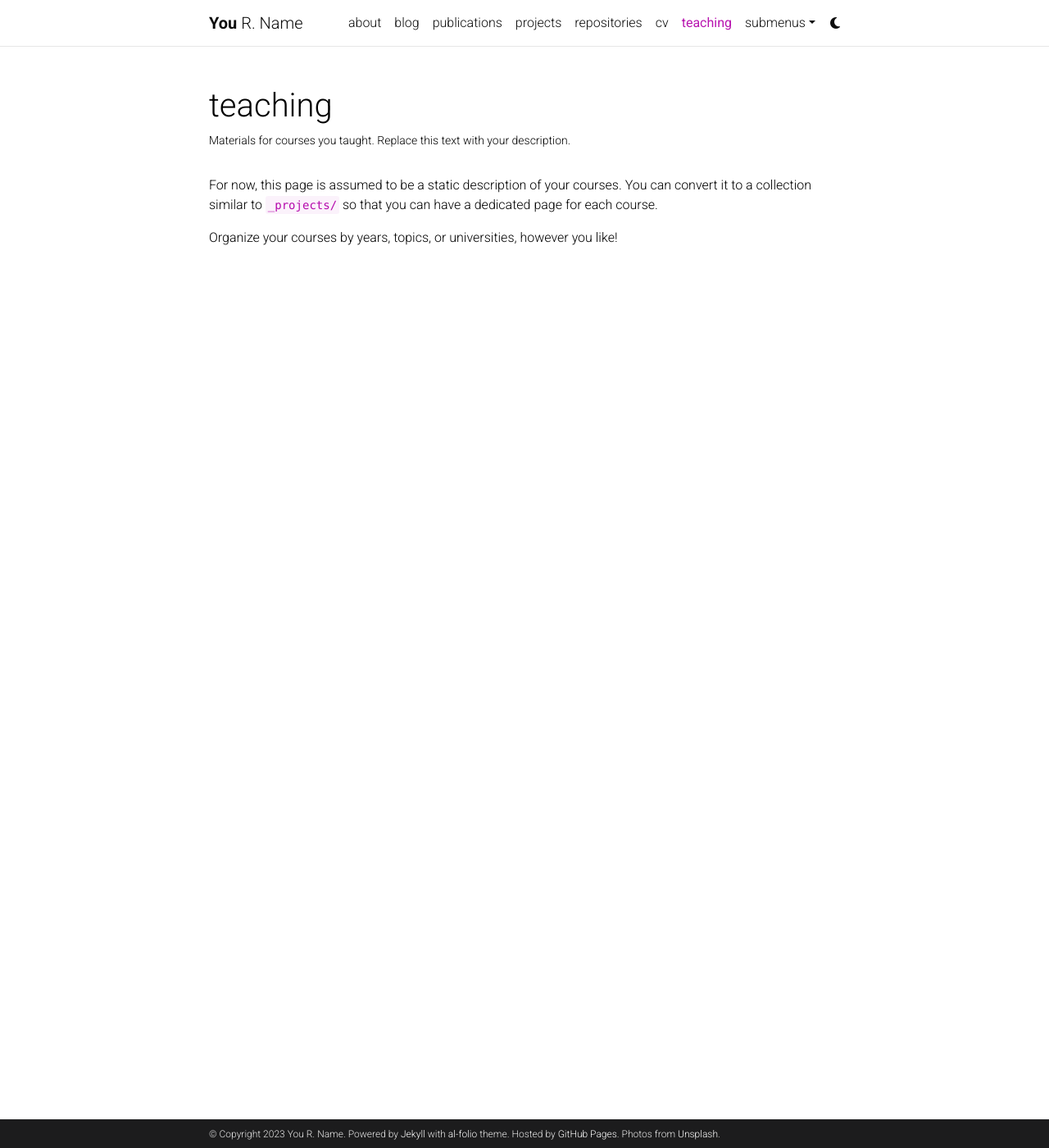
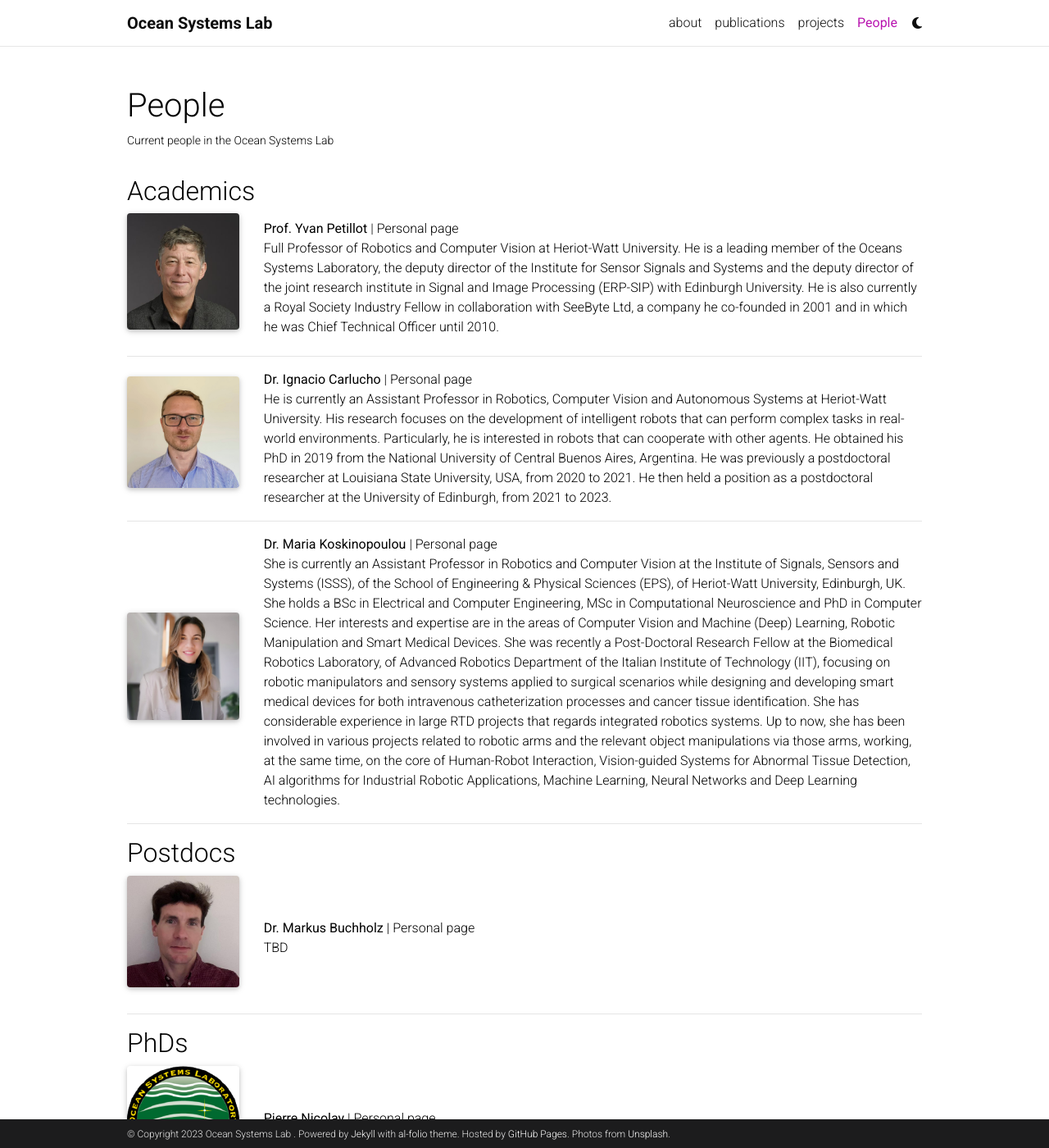
Before and after one commit to oceansystemslab/oceansystemslab.github.io, a Jekyll site: the page built from _pages/teaching.md, in a window 1280 px wide and 1400 px high. Shown: the whole window at 82% size. Built offline with Jekyll 4.4.1, drawn with Linux system fonts in a browser that asks for light colours; full-size pictures stand in for the smaller copies a plugin makes; comment, search, counter and statistics services are not loaded; a style sheet for code colours, icons or effects is not loaded.

```diff
--- a/_config.yml
+++ b/_config.yml
@@ -3,9 +3,9 @@
 # -----------------------------------------------------------------------------
 
 title: blank # the website title (if blank, full name will be used instead)
-first_name: You
-middle_name: R.
-last_name: Name
+first_name: Ocean Systems Lab
+middle_name:
+last_name:
 email: you@example.com
 description: > # the ">" symbol means to ignore newlines until "footer_text:"
   A simple, whitespace theme for academics. Based on [*folio](https://github.com/bogoli/-folio) design.
@@ -16,10 +16,10 @@ footer_text: >
 keywords: jekyll, jekyll-theme, academic-website, portfolio-website  # add your own keywords or leave empty
 
 lang: en # the language of your site (for example: en, fr, cn, ru, etc.)
-icon: ⚛️  # the emoji used as the favicon (alternatively, provide image name in /assets/img/)
+icon: OSL.png  # the emoji used as the favicon (alternatively, provide image name in /assets/img/)
 
-url: https://alshedivat.github.io # the base hostname & protocol for your site
-baseurl: /al-folio # the subpath of your site, e.g. /blog/
+url: https://oceansystemslab.github.io # the base hostname & protocol for your site
+baseurl:  # the subpath of your site, e.g. /blog/
 last_updated: false # set to true if you want to display last updated in the footer
 impressum_path:  # set to path to include impressum link in the footer, use the same path as permalink in a page, helps to conform with EU GDPR
 
@@ -55,7 +55,7 @@ navbar_fixed: true
 footer_fixed: true
 
 # Dimensions
-max_width: 800px
+max_width: 1000px
 
 # TODO: add layout settings (single page vs. multi-page)
 
@@ -129,17 +129,17 @@ permalink: /blog/:year/:title/
 
 # Pagination
 pagination:
-  enabled: true
+  enabled: false
 
 related_blog_posts:
-  enabled: true
+  enabled: false
   max_related: 5
 
 # Giscus comments (RECOMMENDED)
 # Follow instructions on https://giscus.app/ to setup for your repo to fill out
 # the information below.
 giscus:
-  repo: alshedivat/al-folio      # <your-github-user-name>/<your-github-repo-name>
+  repo: oceansystemslab/al-folio      # <your-github-user-name>/<your-github-repo-name>
   repo_id: MDEwOlJlcG9zaXRvcnk2MDAyNDM2NQ==
   category: Comments             # name of the category under which discussions will be created
   category_id: DIC_kwDOA5PmLc4CTBt6
--- a/_includes/header.html
+++ b/_includes/header.html
@@ -53,13 +53,13 @@
               </li>
               {% if site.blog_nav_title %}
               <!-- Blog -->
-              <li class="nav-item {% if page.url contains 'blog' %}active{% endif %}">
+              <!--li class="nav-item {% if page.url contains 'blog' %}active{% endif %}">
                 <a class="nav-link" href="{{ '/blog/' | relative_url }}">{{ site.blog_nav_title }}
                   {%- if page.url contains 'blog' -%}
                   <span class="sr-only">(current)</span>
                   {%- endif -%}
                 </a>
-              </li>
+              </li-->
               {%- endif %}
 
               <!-- Other pages -->
--- a/_pages/teaching.md
+++ b/_pages/teaching.md
@@ -1,12 +1,80 @@
 ---
 layout: page
-permalink: /teaching/
-title: teaching
-description: Materials for courses you taught. Replace this text with your description.
+permalink: /people/
+title: People
+description: Current people in the Ocean Systems Lab
 nav: true
 nav_order: 5
 ---
 
-For now, this page is assumed to be a static description of your courses. You can convert it to a collection similar to `_projects/` so that you can have a dedicated page for each course.
 
-Organize your courses by years, topics, or universities, however you like!
+
+## Academics
+
+
+<div class="row align-items-center">
+    <div class="col-2">
+      {% include figure.html path="assets/img/profiles/yvan.jpg" title="example image" class="img-fluid rounded z-depth-1" %}
+    </div>
+    <div class="col-10">
+     <b> Prof. Yvan Petillot </b> | Personal page <br>
+     Full Professor of Robotics and Computer Vision at Heriot-Watt University. He is a leading member of the Oceans Systems Laboratory, the deputy director of the Institute for Sensor Signals and Systems and the deputy director of the joint research institute in Signal and Image Processing (ERP-SIP) with Edinburgh University. He is also currently a Royal Society Industry Fellow in collaboration with SeeByte Ltd, a company he co-founded in 2001 and in which he was Chief Technical Officer until 2010. <br>
+    </div>
+  </div>
+
+<hr>
+
+<div class="row align-items-center">
+    <div class="col-2">
+      {% include figure.html path="assets/img/profiles/ignacio.jpg" title="example image" class="img-fluid rounded z-depth-1" %}
+    </div>
+    <div class="col-10">
+     <b>  Dr. Ignacio Carlucho </b> | Personal page <br>
+     He is currently an Assistant Professor in Robotics, Computer Vision and Autonomous Systems at Heriot-Watt University. His research focuses on the development of intelligent robots that can perform complex tasks in real-world environments. Particularly, he is interested in robots that can cooperate with other agents. He obtained his PhD in 2019 from the National University of Central Buenos Aires, Argentina. He was previously a postdoctoral researcher at Louisiana State University, USA, from 2020 to 2021. He then held a position as a postdoctoral researcher at the University of Edinburgh, from 2021 to 2023.  <br>
+    </div>
+  </div>
+
+<hr>
+
+  <div class="row align-items-center">
+    <div class="col-2">
+      {% include figure.html path="assets/img/profiles/maria.jpeg" title="example image" class="img-fluid rounded z-depth-1" %}
+    </div>
+    <div class="col-10">
+     <b>  Dr. Maria Koskinopoulou  </b> | Personal page <br>
+     She is currently an Assistant Professor in Robotics and Computer Vision at the Institute of Signals, Sensors and Systems (ISSS), of the School of Engineering & Physical Sciences (EPS), of Heriot-Watt University, Edinburgh, UK. She holds a BSc in Electrical and Computer Engineering, MSc in Computational Neuroscience and PhD in Computer Science. Her interests and expertise are in the areas of Computer Vision and Machine (Deep) Learning, Robotic Manipulation and Smart Medical Devices. She was recently a Post-Doctoral Research Fellow at the Biomedical Robotics Laboratory, of Advanced Robotics Department of the Italian Institute of Technology (IIT), focusing on robotic manipulators and sensory systems applied to surgical scenarios while designing and developing smart medical devices for both intravenous catheterization processes and cancer tissue identification. She has considerable experience in large RTD projects that regards integrated robotics systems. Up to now, she has been involved in various projects related to robotic arms and the relevant object manipulations via those arms, working, at the same time, on the core of Human-Robot Interaction, Vision-guided Systems for Abnormal Tissue Detection, AI algorithms for Industrial Robotic Applications, Machine Learning, Neural Networks and Deep Learning technologies. <br>
+    </div>
+  </div>
+
+<hr>
+
+## Postdocs
+
+  <div class="row align-items-center">
+    <div class="col-2">
+      {% include figure.html path="assets/img/profiles/markus.jpeg" title="example image" class="img-fluid rounded z-depth-1" %}
+    </div>
+    <div class="col-10">
+     <b>  Dr. Markus Buchholz  </b> | Personal page <br>
+     TBD <br>
+    </div>
+  </div>
+
+<hr>
+
+## PhDs
+
+  <div class="row align-items-center">
+    <div class="col-2">
+      {% include figure.html path="assets/img/OSL.png" title="example image" class="img-fluid rounded z-depth-1" %}
+    </div>
+    <div class="col-10">
+     <b> Pierre Nicolay </b>| Personal page  <br>
+     TBD <br>
+    </div>
+  </div>
+
+<hr>
+
+
+## Past members
--- a/_sass/_base.scss
+++ b/_sass/_base.scss
@@ -139,7 +139,7 @@ blockquote {
 
 @media (min-width: 576px) {
   .profile {
-    width: 30%;
+    width: 20%;
 
     .address {
       p {
```
Also changed, not shown: _bibliography/papers.bib (+80 -68 lines), _pages/about.md (+12 -11 lines), _pages/cv.md (deleted, +0 -8 lines), _pages/dropdown.md (deleted, +0 -13 lines), _pages/repositories.md (deleted, +0 -44 lines), assets/img/OSL.png (added), assets/img/auv_tank_v2.png (added), assets/img/profiles/ignacio.jpg (added), assets/img/profiles/maria.jpeg (added), assets/img/profiles/markus.jpeg (added), assets/img/profiles/yvan.jpg (added), assets/img/publication_preview/AUV_3d.png (added), assets/img/publication_preview/market.png (added), assets/img/publication_preview/nessie.png (added).
